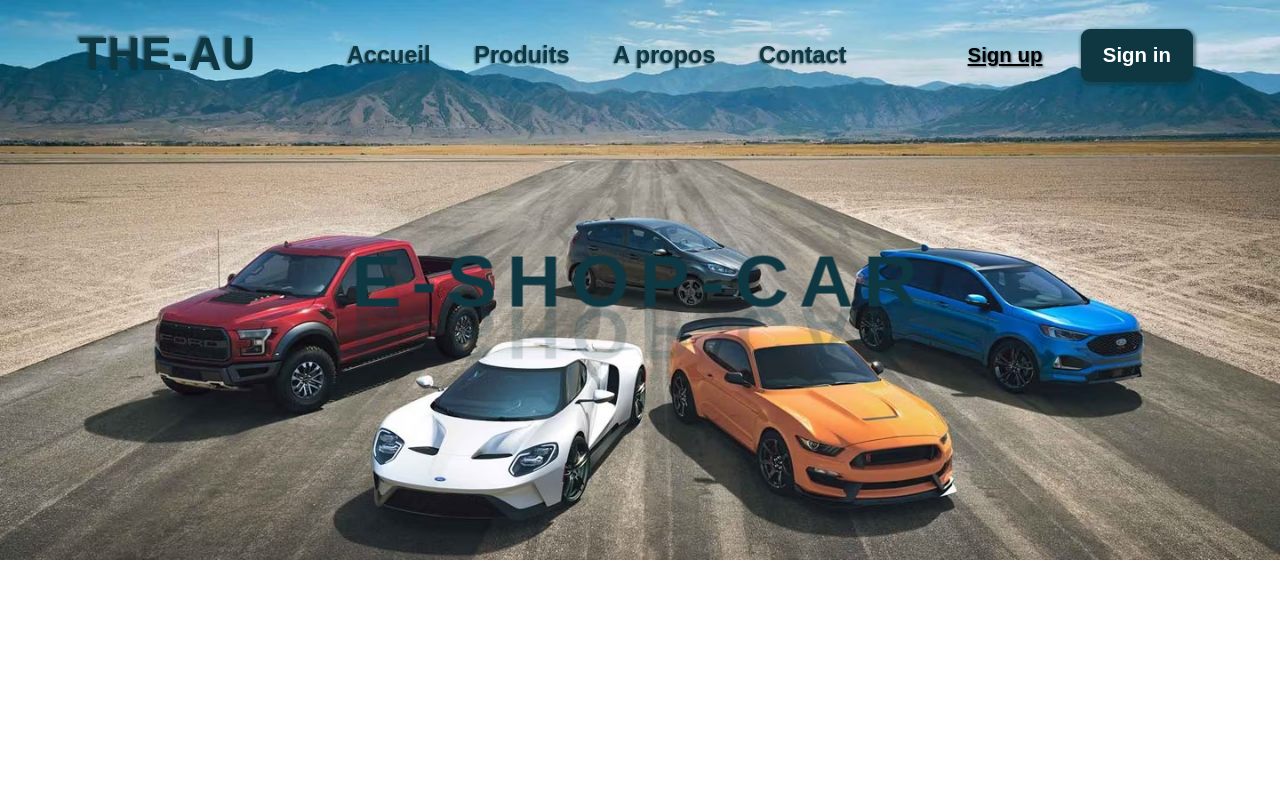
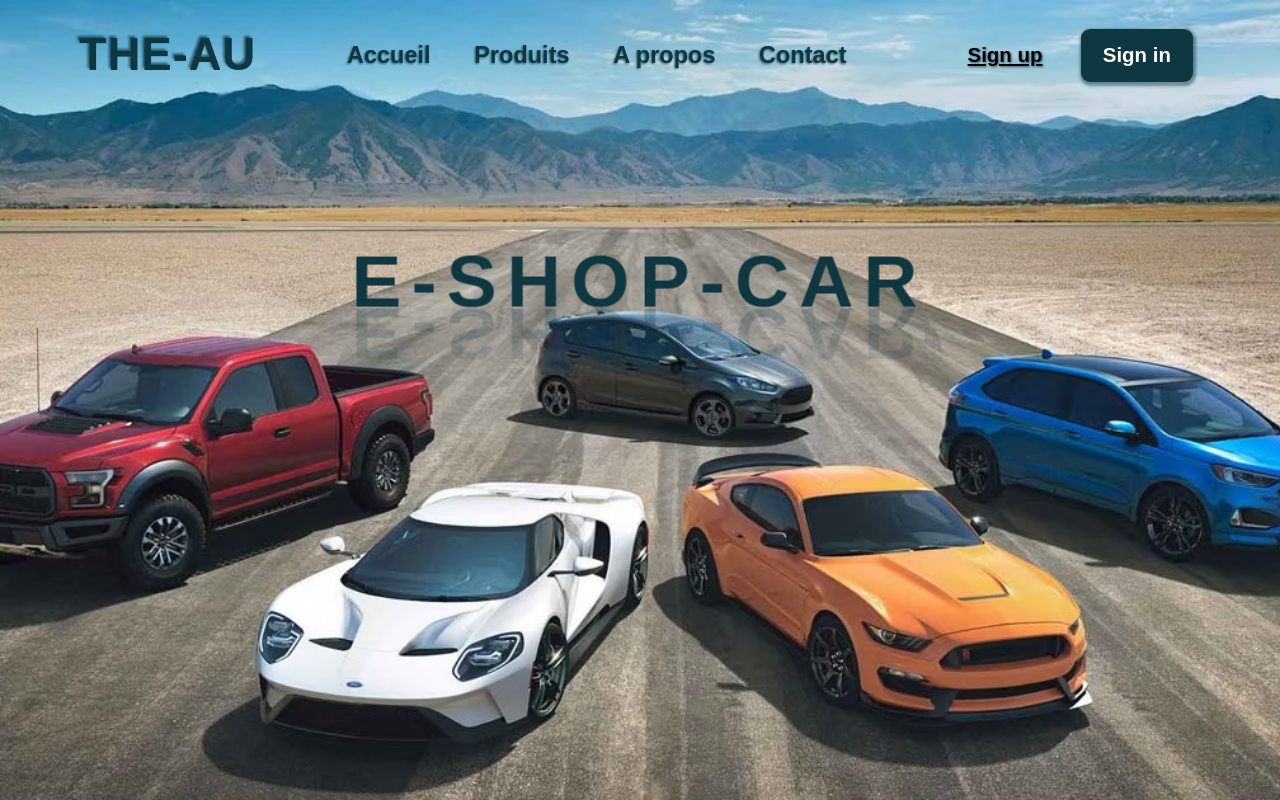
Before and after one commit to THE-AUDIO/E-Shop-Car, a plain HTML site: page index.html in a window 1280 px wide. Drawn offline with Linux system fonts and the light colour scheme.

Commit message:
[UPDATE] style.css

```diff
--- a/css/style.css
+++ b/css/style.css
@@ -8,10 +8,11 @@
 
 body {
     user-select: none;
-    background-image: url('/img/background.avif');
+    background-image: url('../img/background.avif');
     background-repeat: no-repeat;
     background-size: cover;
-    background-position: fixed;
+    background-attachment: fixed;
+    background-position: center;
     margin: auto 3rem;
 }
 
```
